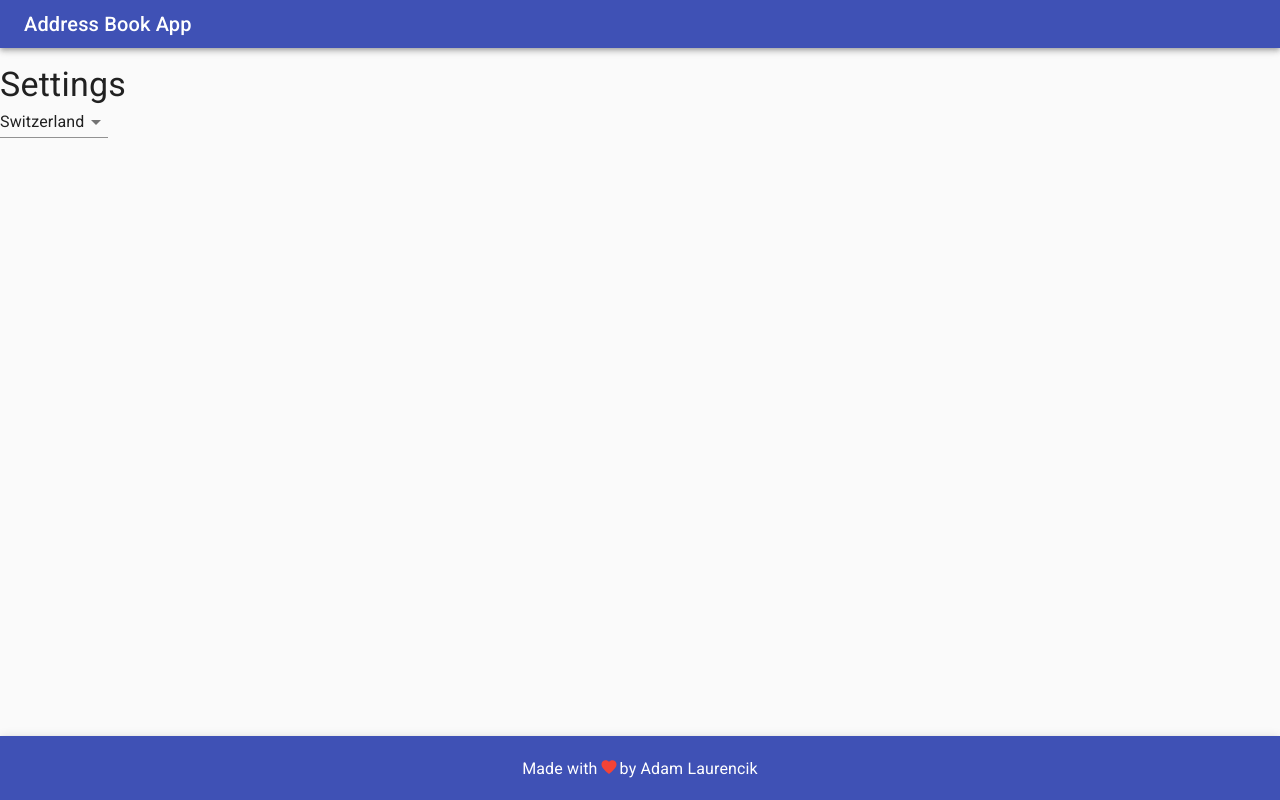
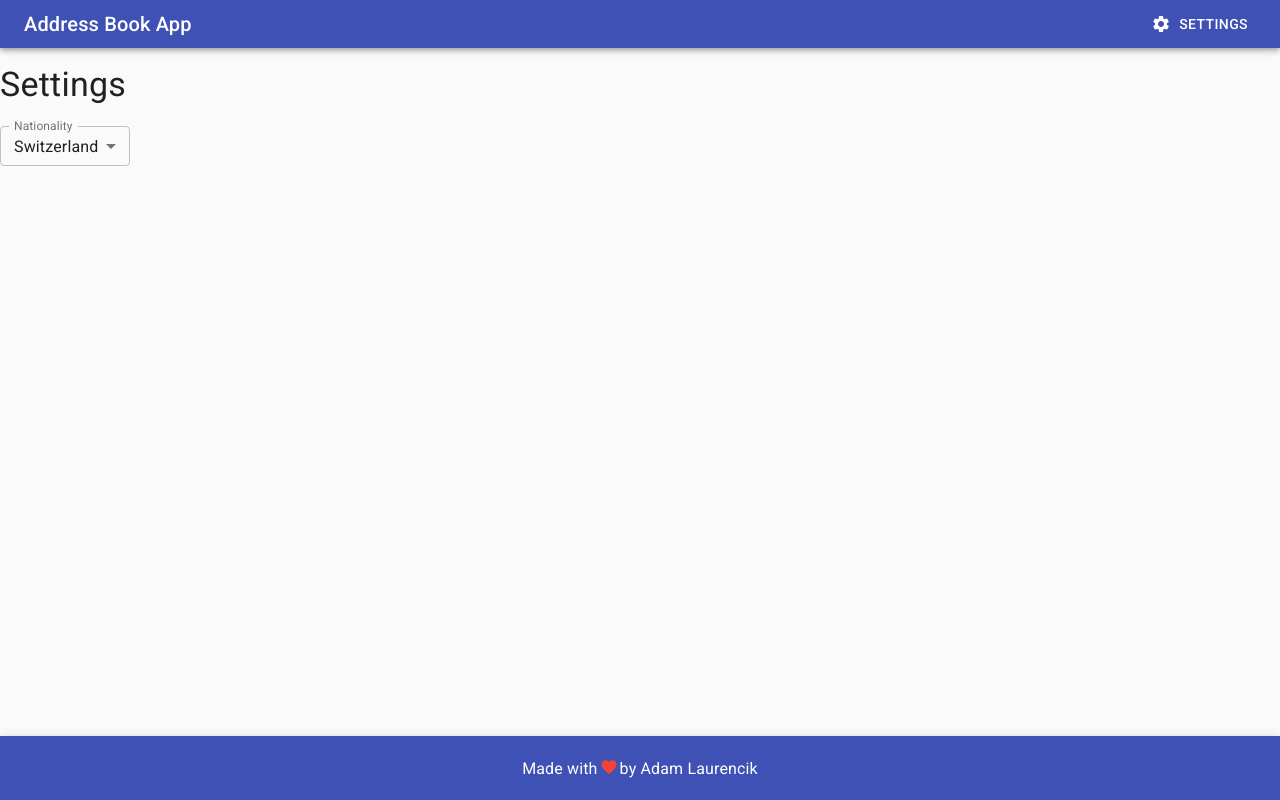
Before and after one commit to adamlaurencik/react_address_book, a React (Create React App) app: page /settings in a window 1280 px wide. Built offline with nearby package versions, Linux system fonts and the light colour scheme.

Commit message:
Settings enhanced and added to navbar

```diff
--- a/src/components/navbar/navbar.tsx
+++ b/src/components/navbar/navbar.tsx
@@ -1,6 +1,12 @@
 import AppBar from "@material-ui/core/AppBar";
 import Toolbar from "@material-ui/core/Toolbar";
 import Typography from "@material-ui/core/Typography";
+import MuiLink from "@material-ui/core/Link";
+import Button from "@material-ui/core/Button";
+import Box from "@material-ui/core/Box";
+import SettingsIcon from "@material-ui/icons/Settings";
+
+import { Link } from "react-router-dom";
 
 import useNavbarStyles from "./navbar-styles";
 
@@ -11,9 +17,19 @@ export default function Navbar() {
     <div className={classes.root}>
       <AppBar position="static">
         <Toolbar variant="dense">
-          <Typography variant="h6" color="inherit">
-            Address Book App
-          </Typography>
+          <Box flex={1}>
+            <MuiLink component={Link} to="/" color="inherit" underline="none">
+              <Typography variant="h6">Address Book App</Typography>
+            </MuiLink>
+          </Box>
+          <Button
+            color="inherit"
+            component={Link}
+            to="/settings"
+            startIcon={<SettingsIcon />}
+          >
+            Settings
+          </Button>
         </Toolbar>
       </AppBar>
     </div>
--- a/src/screens/settings/settings.tsx
+++ b/src/screens/settings/settings.tsx
@@ -1,4 +1,4 @@
-import { Box, Select, Typography } from "@material-ui/core";
+import { Box, TextField, Typography, MenuItem } from "@material-ui/core";
 import useLocalStorage from "hooks/local-storage-hook";
 import Nationality from "model/nationality";
 
@@ -11,16 +11,20 @@ export default function SettingsScreen() {
   return (
     <Box>
       <Typography variant="h4">Settings</Typography>
-      <Select
+      <br />
+      <TextField
         value={nationality}
+        select
+        size="small"
+        variant="outlined"
+        label="Nationality"
         onChange={(e) => setNationality(e.target.value as Nationality)}
       >
-        <option value="">All</option>
-        <option value={Nationality.CH}>Switzerland</option>
-        <option value={Nationality.ES}>Spain</option>
-        <option value={Nationality.FR}>French</option>
-        <option value={Nationality.GB}>Great Britain</option>
-      </Select>
+        <MenuItem value={Nationality.CH}>Switzerland</MenuItem>
+        <MenuItem value={Nationality.ES}>Spain</MenuItem>
+        <MenuItem value={Nationality.FR}>French</MenuItem>
+        <MenuItem value={Nationality.GB}>Great Britain</MenuItem>
+      </TextField>
     </Box>
   );
 }
```
